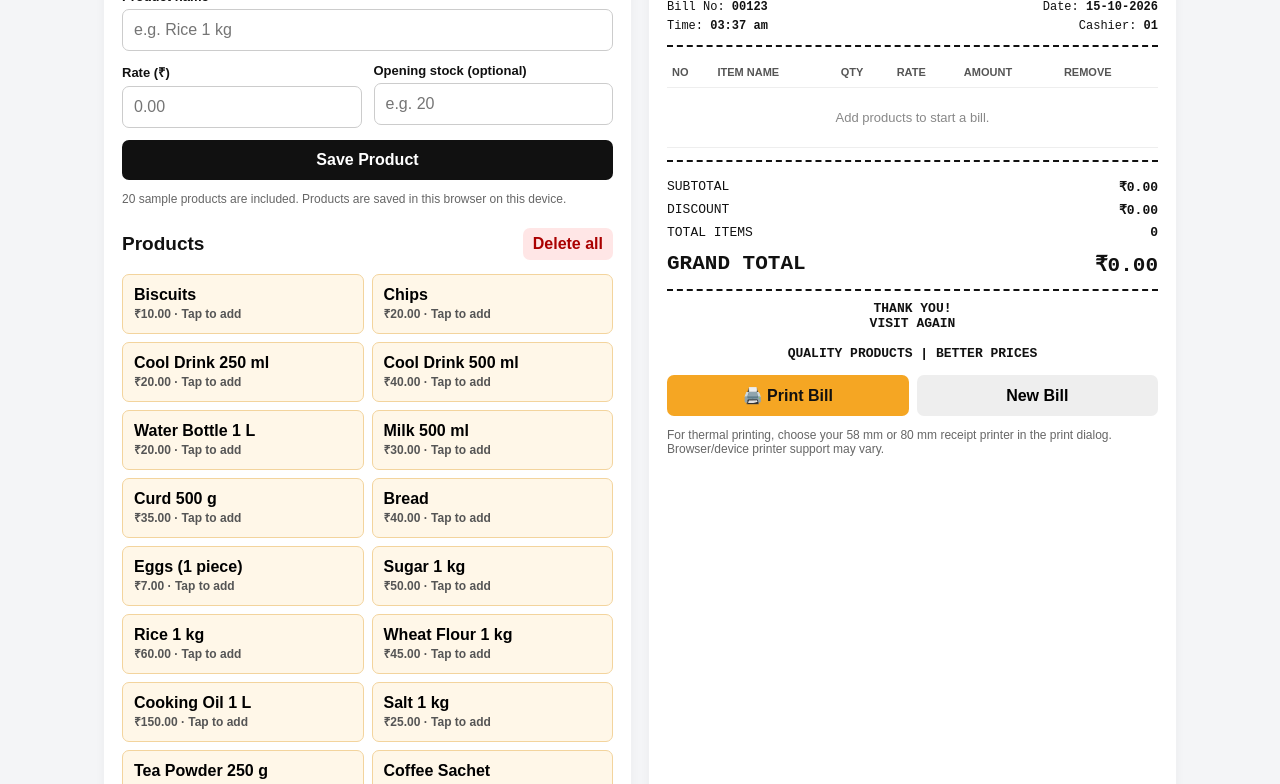
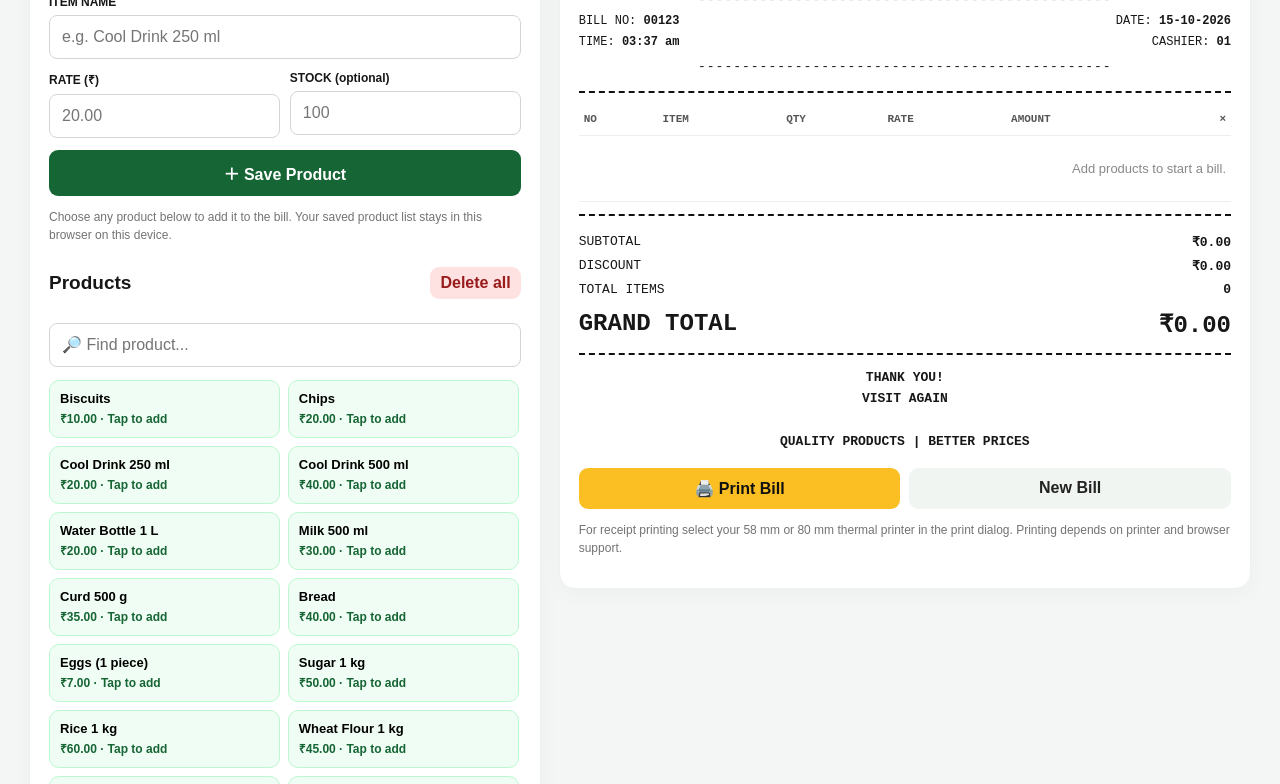
Before and after one commit to hellohacker143/Kirana-Store-E-Commerce, a plain HTML site: page billing/index.html in a window 1280 px wide. Shown: the part 181-965 px from the top of the page. Drawn offline with Linux system fonts and the light colour scheme.

Commit message:
Improve Sai Kirana thermal billing page

```diff
--- a/billing/index.html
+++ b/billing/index.html
@@ -1,66 +1,121 @@
-<!DOCTYPE html>
+<!doctype html>
 <html lang="en">
 <head>
-<meta charset="UTF-8">
-<meta name="viewport" content="width=device-width, initial-scale=1">
-<title>Sai Kirana Store — Billing</title>
+<meta charset="utf-8"><meta name="viewport" content="width=device-width,initial-scale=1">
+<title>Sai Kirana Store | Billing</title>
 <style>
-:root{--orange:#f5a623;--ink:#111;--muted:#666;--bg:#f4f5f7}
-*{box-sizing:border-box}body{margin:0;background:var(--bg);font-family:Arial,sans-serif;color:var(--ink)}
-header{background:var(--orange);padding:18px 16px;color:#111}header h1{margin:0;font-size:clamp(22px,4vw,32px);font-weight:900}header p{margin:5px 0 0;font-size:13px}
-main{max-width:1100px;margin:22px auto;padding:0 14px;display:grid;grid-template-columns:minmax(0,1fr) minmax(0,1fr);gap:18px}
-.card{background:#fff;border-radius:12px;padding:18px;box-shadow:0 2px 12px #0000000a}h2{font-size:19px;margin:0 0 14px}
-label{font-size:13px;font-weight:700;display:block;margin-bottom:5px}input,button{font:inherit}input{width:100%;padding:11px;border:1px solid #ccc;border-radius:7px;background:#fff}
-.formgrid{display:grid;grid-template-columns:1fr 1fr;gap:12px}.field{margin-bottom:12px}button{border:0;border-radius:7px;padding:11px 13px;font-weight:700;cursor:pointer}
-.primary{background:#111;color:#fff;width:100%}.orange{background:var(--orange);color:#111}.danger{background:#ffe6e6;color:#a00;padding:7px 10px}.small{font-size:12px;color:var(--muted)}
-.productlist{display:grid;grid-template-columns:repeat(2,minmax(0,1fr));gap:8px;margin-top:14px}.productbtn{background:#fff7e8;border:1px solid #f3d49d;text-align:left;padding:11px;min-width:0}.productbtn strong{display:block;overflow-wrap:anywhere}.productbtn span{font-size:12px;color:#555}
-.row{display:flex;align-items:center;justify-content:space-between;gap:8px}.tablewrap{overflow-x:auto}table{width:100%;border-collapse:collapse;font-size:13px}th,td{padding:9px 5px;border-bottom:1px solid #eee;text-align:left;white-space:nowrap}th{font-size:11px;color:#555;text-transform:uppercase}
-.qtyinput{width:58px;padding:7px}.billhead{text-align:center;border-bottom:2px dashed #111;padding-bottom:12px;margin-bottom:10px}.billhead h2{font-family:monospace;font-size:24px;margin:0 0 7px}
-.billmeta{font:12px monospace;display:flex;justify-content:space-between;gap:8px;flex-wrap:wrap}.billtotal{border-top:2px dashed #111;margin-top:12px;padding-top:10px;font-family:monospace}.totalrow{display:flex;justify-content:space-between;gap:10px;margin:7px 0}.grand{font-size:21px;font-weight:900;margin-top:12px}.billfoot{text-align:center;border-top:2px dashed #111;margin-top:12px;padding-top:10px;font-family:monospace;font-weight:bold}
-.actions{display:flex;gap:8px;margin-top:14px}.actions button{flex:1}.empty{text-align:center;color:#888;padding:22px 5px}#billNo{max-width:100px}
-@media(max-width:760px){main{grid-template-columns:1fr}.productlist{grid-template-columns:repeat(2,minmax(0,1fr))}}
-@media print{@page{size:80mm auto;margin:3mm}body{background:#fff;font-family:monospace}header,.no-print,.card.editor{display:none!important}main{display:block;margin:0;padding:0;max-width:none}.card.preview{box-shadow:none;border-radius:0;padding:0}.billhead h2{font-size:17px}.billmeta{font-size:10px}table{font-size:10px}th,td{padding:4px 1px}.billtotal{font-size:11px}.grand{font-size:16px}.billfoot{font-size:10px}}
+:root{--green:#166534;--green2:#15803d;--gold:#fbbf24;--ink:#171717;--muted:#737373;--line:#e5e7eb;--bg:#f4f6f5}
+*{box-sizing:border-box}body{margin:0;background:var(--bg);color:var(--ink);font-family:Arial,Helvetica,sans-serif}
+button,input{font:inherit}button{border:0;cursor:pointer;font-weight:700;border-radius:9px;padding:11px 14px}
+header{background:var(--green);color:white;padding:18px clamp(14px,4vw,42px);display:flex;justify-content:space-between;align-items:center;gap:12px;flex-wrap:wrap}
+.brand{font-size:clamp(22px,4vw,32px);font-weight:900;letter-spacing:.4px}.brand span{color:var(--gold)}header small{display:block;font-weight:400;margin-top:4px;color:#dcfce7}
+main{max-width:1250px;margin:22px auto;padding:0 14px;display:grid;grid-template-columns:minmax(300px,.85fr) minmax(0,1.15fr);gap:18px;align-items:start}
+.card{background:white;border-radius:16px;padding:19px;box-shadow:0 5px 22px #00000008;border:1px solid #eef0ee;min-width:0}
+h2{font-size:19px;margin:0 0 15px}.muted{color:var(--muted);font-size:12px;line-height:1.5}.field{margin:0 0 12px}label{font-size:12px;font-weight:800;display:block;margin-bottom:6px}
+input{width:100%;border:1px solid #d4d4d4;background:#fff;padding:12px;border-radius:8px;min-width:0;outline:none}input:focus{border-color:var(--green2);box-shadow:0 0 0 3px #15803d1a}
+.grid2{display:grid;grid-template-columns:1fr 1fr;gap:10px}.btn-green{background:var(--green);color:white}.btn-green:hover{background:#14532d}.btn-gold{background:var(--gold);color:#111}.btn-light{background:#f1f5f2;color:#222}.btn-red{background:#fee2e2;color:#991b1b;padding:7px 10px}.full{width:100%}
+.product-list{display:grid;grid-template-columns:repeat(2,minmax(0,1fr));gap:8px;margin-top:13px;max-height:420px;overflow:auto;padding-right:2px}
+.productbtn{background:#f0fdf4;border:1px solid #bbf7d0;text-align:left;padding:10px;min-width:0;border-radius:10px}.productbtn strong{display:block;overflow-wrap:anywhere;font-size:13px}.productbtn span{display:block;margin-top:4px;font-size:12px;color:#166534}
+.section-row{display:flex;justify-content:space-between;align-items:center;gap:8px;margin-top:23px;margin-bottom:12px}.section-row h2{margin:0}
+.billhead{text-align:center;border-bottom:2px dashed #111;padding-bottom:12px;margin-bottom:10px}.billhead h2{font-family:monospace;font-size:clamp(20px,2.5vw,28px);letter-spacing:1px;margin:0 0 8px}.dash{font-family:monospace;letter-spacing:1px;overflow:hidden;white-space:nowrap;margin:5px 0}
+.meta{font:12px monospace;display:flex;justify-content:space-between;gap:8px;flex-wrap:wrap;margin-top:7px}.tablewrap{width:100%;overflow-x:auto}
+table{border-collapse:collapse;width:100%;font-size:13px}th,td{padding:10px 5px;border-bottom:1px solid #eee;text-align:left}th{font:700 11px monospace;color:#555;text-transform:uppercase}td:last-child,th:last-child{text-align:right}
+.qtybox{width:58px;padding:7px;text-align:center}.remove-cell{text-align:right}.empty{text-align:center;color:#888;padding:25px 5px}
+.billtotals{border-top:2px dashed #111;margin-top:12px;padding-top:10px;font-family:monospace}.totalrow{display:flex;justify-content:space-between;gap:12px;margin:8px 0}.grand{font-size:clamp(18px,2.3vw,24px);font-weight:900;margin-top:13px}.billfoot{text-align:center;border-top:2px dashed #111;margin-top:14px;padding-top:12px;font-family:monospace;font-weight:bold;line-height:1.65}.actions{display:flex;gap:9px;margin-top:15px}.actions button{flex:1}
+.search{margin-top:12px}.summarychip{background:#f0fdf4;border-radius:10px;padding:10px 12px;font-size:12px;color:#166534;margin-top:12px}
+@media(max-width:820px){main{grid-template-columns:1fr}.product-list{max-height:300px}.card{padding:15px}}
+@media(max-width:430px){.grid2{grid-template-columns:1fr 1fr}.product-list{grid-template-columns:repeat(2,minmax(0,1fr))}.meta{font-size:11px}td,th{padding:8px 3px}.qtybox{width:48px}.actions{flex-direction:column}}
+@media print{
+ @page{size:80mm auto;margin:3mm}
+ body{background:#fff;font-family:monospace;color:#000}
+ header,.no-print,.editor,.screen-title{display:none!important}
+ main{display:block;max-width:none;margin:0;padding:0}.preview{display:block!important;border:0;border-radius:0;box-shadow:none;padding:0}
+ .billhead h2{font-size:17px;letter-spacing:0}.dash{letter-spacing:0;font-size:10px}.meta{font-size:10px}
+ table{font-size:10px;width:100%}th{font-size:9px}th,td{padding:4px 1px;border-bottom:1px dashed #999}
+ .billtotals{font-size:11px}.grand{font-size:16px}.billfoot{font-size:10px}
+ .remove-col,.qty-input-col{display:none!important}.qty-print{display:inline!important}
+}
+.qty-print{display:none}
 </style>
 </head>
 <body>
-<header><h1>SAI KIRANA STORE</h1><p>Simple billing · Add products, rates and quantities · Print thermal receipt</p></header>
+<header><div><div class="brand">SAI <span>KIRANA STORE</span></div><small>Quick billing · Product quantity · Thermal receipt printing</small></div><div style="font-size:13px;color:#dcfce7">🧾 Smart Billing</div></header>
 <main>
-<section class="card editor no-print">
-<h2>➕ Add Product</h2>
+<section class="card editor">
+<h2>＋ Add Product</h2>
 <form id="productForm">
-<div class="field"><label for="pname">Product name</label><input id="pname" required placeholder="e.g. Rice 1 kg"></div>
-<div class="formgrid"><div class="field"><label for="prate">Rate (₹)</label><input id="prate" type="number" min="0" step="0.01" required placeholder="0.00"></div><div class="field"><label for="pstock">Opening stock (optional)</label><input id="pstock" type="number" min="0" step="1" placeholder="e.g. 20"></div></div>
-<button class="primary" type="submit">Save Product</button></form>
-<p class="small">20 sample products are included. Products are saved in this browser on this device.</p>
-<div class="row" style="margin-top:22px"><h2 style="margin:0">Products</h2><button id="clearProducts" class="danger" type="button">Delete all</button></div>
-<div id="productList" class="productlist"></div><hr style="border:0;border-top:1px solid #eee;margin:20px 0">
-<h2>🧾 Bill details</h2><div class="formgrid"><div class="field"><label for="billNo">Bill number</label><input id="billNo" value="00123"></div><div class="field"><label for="cashier">Cashier</label><input id="cashier" value="01"></div></div>
-<div class="field"><label for="discount">Discount (₹)</label><input id="discount" type="number" min="0" step="0.01" value="0"></div>
+<div class="field"><label for="pname">ITEM NAME</label><input id="pname" required placeholder="e.g. Cool Drink 250 ml" autocomplete="off"></div>
+<div class="grid2"><div class="field"><label for="prate">RATE (₹)</label><input id="prate" type="number" min="0" step="0.01" required placeholder="20.00"></div><div class="field"><label for="pstock">STOCK (optional)</label><input id="pstock" type="number" min="0" step="1" placeholder="100"></div></div>
+<button class="btn-green full" type="submit">＋ Save Product</button></form>
+<p class="muted">Choose any product below to add it to the bill. Your saved product list stays in this browser on this device.</p>
+<div class="section-row"><h2>Products</h2><button id="clearProducts" class="btn-red" type="button">Delete all</button></div>
+<input id="productSearch" class="search" placeholder="🔎 Find product..." aria-label="Search products">
+<div id="productList" class="product-list"></div>
+<div class="section-row"><h2>Bill Settings</h2></div>
+<div class="grid2"><div class="field"><label for="billNo">BILL NO.</label><input id="billNo" value="00123"></div><div class="field"><label for="cashier">CASHIER</label><input id="cashier" value="01"></div></div>
+<div class="field"><label for="discount">DISCOUNT (₹)</label><input id="discount" type="number" min="0" step="0.01" value="0"></div>
+<div class="summarychip">Tip: Tap a product repeatedly to increase its quantity. Use × in the bill to remove any item.</div>
 </section>
 <section class="card preview">
-<div class="billhead"><h2>SAI KIRANA STORE</h2><div style="font-size:12px">--------------------------------</div><div class="billmeta"><span>Bill No: <b id="outBillNo">00123</b></span><span>Date: <b id="outDate"></b></span></div><div class="billmeta" style="margin-top:5px"><span>Time: <b id="outTime"></b></span><span>Cashier: <b id="outCashier">01</b></span></div></div>
-<div class="tablewrap"><table><thead><tr><th>No</th><th>Item Name</th><th>Qty</th><th>Rate</th><th>Amount</th><th class="no-print">Remove</th></tr></thead><tbody id="billRows"><tr><td colspan="6" class="empty">Add products to start a bill.</td></tr></tbody></table></div>
-<div class="billtotal"><div class="totalrow"><span>SUBTOTAL</span><strong id="subtotal">₹0.00</strong></div><div class="totalrow"><span>DISCOUNT</span><strong id="discountOut">₹0.00</strong></div><div class="totalrow"><span>TOTAL ITEMS</span><strong id="itemCount">0</strong></div><div class="totalrow grand"><span>GRAND TOTAL</span><strong id="grandTotal">₹0.00</strong></div></div>
+<div class="billhead">
+<h2>SAI KIRANA STORE</h2>
+<div class="dash">-----------------------------------------------</div>
+<div class="meta"><span>BILL NO: <b id="outBillNo">00123</b></span><span>DATE: <b id="outDate"></b></span></div>
+<div class="meta"><span>TIME: <b id="outTime"></b></span><span>CASHIER: <b id="outCashier">01</b></span></div>
+<div class="dash" style="margin-top:10px">-----------------------------------------------</div>
+</div>
+<div class="tablewrap"><table><thead><tr><th>No</th><th>Item</th><th>Qty</th><th>Rate</th><th>Amount</th><th class="no-print remove-col">×</th></tr></thead><tbody id="billRows"><tr><td colspan="6" class="empty">Add products to start a bill.</td></tr></tbody></table></div>
+<div class="billtotals"><div class="totalrow"><span>SUBTOTAL</span><strong id="subtotal">₹0.00</strong></div><div class="totalrow"><span>DISCOUNT</span><strong id="discountOut">₹0.00</strong></div><div class="totalrow"><span>TOTAL ITEMS</span><strong id="itemCount">0</strong></div><div class="totalrow grand"><span>GRAND TOTAL</span><strong id="grandTotal">₹0.00</strong></div></div>
 <div class="billfoot">THANK YOU!<br>VISIT AGAIN<br><br>QUALITY PRODUCTS | BETTER PRICES</div>
-<div class="actions no-print"><button class="orange" id="printBtn" type="button">🖨️ Print Bill</button><button id="newBill" type="button" style="background:#eee">New Bill</button></div>
-<p class="small no-print">For thermal printing, choose your 58 mm or 80 mm receipt printer in the print dialog. Browser/device printer support may vary.</p>
-</section></main>
+<div class="actions no-print"><button class="btn-gold" id="printBtn" type="button">🖨️ Print Bill</button><button class="btn-light" id="newBill" type="button">New Bill</button></div>
+<p class="muted no-print" style="margin-top:12px">For receipt printing select your 58 mm or 80 mm thermal printer in the print dialog. Printing depends on printer and browser support.</p>
+</section>
+</main>
 <script>
 const $=id=>document.getElementById(id);
 const money=n=>'₹'+Number(n||0).toLocaleString('en-IN',{minimumFractionDigits:2,maximumFractionDigits:2});
 const defaultProducts=[
 {name:'Biscuits',rate:10,stock:100},{name:'Chips',rate:20,stock:100},{name:'Cool Drink 250 ml',rate:20,stock:100},{name:'Cool Drink 500 ml',rate:40,stock:100},{name:'Water Bottle 1 L',rate:20,stock:100},{name:'Milk 500 ml',rate:30,stock:100},{name:'Curd 500 g',rate:35,stock:100},{name:'Bread',rate:40,stock:50},{name:'Eggs (1 piece)',rate:7,stock:100},{name:'Sugar 1 kg',rate:50,stock:100},{name:'Rice 1 kg',rate:60,stock:100},{name:'Wheat Flour 1 kg',rate:45,stock:100},{name:'Cooking Oil 1 L',rate:150,stock:50},{name:'Salt 1 kg',rate:25,stock:100},{name:'Tea Powder 250 g',rate:100,stock:50},{name:'Coffee Sachet',rate:5,stock:200},{name:'Chocolate',rate:20,stock:100},{name:'Noodles',rate:15,stock:100},{name:'Soap',rate:35,stock:100},{name:'Detergent Powder 500 g',rate:60,stock:50}];
-let products=JSON.parse(localStorage.getItem('saiProducts')||'null');
-if(!Array.isArray(products)){products=defaultProducts;localStorage.setItem('saiProducts',JSON.stringify(products));}
-let cart=[];const today=()=>new Date().toLocaleDateString('en-GB').replaceAll('/','-');
-function saveProducts(){localStorage.setItem('saiProducts',JSON.stringify(products));renderProducts();}
-function renderProducts(){const list=$('productList');list.innerHTML='';if(!products.length){list.innerHTML='<div class="empty" style="grid-column:1/-1">No products yet. Add one above.</div>';return;}products.forEach((p,i)=>{const b=document.createElement('button');b.type='button';b.className='productbtn';b.innerHTML='<strong></strong><span></span>';b.querySelector('strong').textContent=p.name;b.querySelector('span').textContent=money(p.rate)+' · Tap to add';b.onclick=()=>addToCart(i);list.appendChild(b);});}
-$('productForm').addEventListener('submit',e=>{e.preventDefault();const name=$('pname').value.trim(),rate=Number($('prate').value);if(!name||!Number.isFinite(rate)||rate<0)return;const existing=products.find(p=>p.name.toLowerCase()===name.toLowerCase());if(existing)existing.rate=rate;else products.push({name,rate,stock:$('pstock').value===''?null:Number($('pstock').value)});saveProducts();e.target.reset();$('pname').focus();});
-$('clearProducts').onclick=()=>{if(confirm('Delete all saved products?')){products=[];saveProducts();}};
-function addToCart(i){const p=products[i],found=cart.find(x=>x.name===p.name);if(found)found.qty++;else cart.push({name:p.name,rate:Number(p.rate),qty:1});renderBill();}
-function removeItem(i){cart.splice(i,1);renderBill();}
-function renderBill(){const body=$('billRows');body.innerHTML='';if(!cart.length)body.innerHTML='<tr><td colspan="6" class="empty">Add products to start a bill.</td></tr>';cart.forEach((p,i)=>{const tr=document.createElement('tr');tr.innerHTML='<td>'+(i+1)+'</td><td></td><td><input class="qtyinput no-print" type="number" min="1" step="1" value="'+p.qty+'" aria-label="Quantity"></td><td>'+money(p.rate)+'</td><td>'+money(p.rate*p.qty)+'</td><td class="no-print"><button class="danger" type="button">×</button></td>';tr.children[1].textContent=p.name;tr.querySelector('input').onchange=e=>{p.qty=Math.max(1,Math.floor(Number(e.target.value)||1));renderBill();};tr.querySelector('button').onclick=()=>removeItem(i);body.appendChild(tr);});const subtotal=cart.reduce((s,p)=>s+p.rate*p.qty,0);const discount=Math.min(Math.max(0,Number($('discount').value)||0),subtotal);$('subtotal').textContent=money(subtotal);$('discountOut').textContent=money(discount);$('itemCount').textContent=cart.reduce((s,p)=>s+p.qty,0);$('grandTotal').textContent=money(subtotal-discount);$('outBillNo').textContent=$('billNo').value||'—';$('outCashier').textContent=$('cashier').value||'—';const d=new Date();$('outDate').textContent=today();$('outTime').textContent=d.toLocaleTimeString('en-IN',{hour:'2-digit',minute:'2-digit',hour12:true});}
-$('discount').addEventListener('input',renderBill);$('billNo').addEventListener('input',renderBill);$('cashier').addEventListener('input',renderBill);$('printBtn').onclick=()=>window.print();
-$('newBill').onclick=()=>{if(cart.length&&!confirm('Start a new bill and clear current items?'))return;cart=[];$('discount').value=0;const n=Number($('billNo').value);if(Number.isFinite(n))$('billNo').value=String(n+1).padStart(5,'0');renderBill();};
+let products;
+try{products=JSON.parse(localStorage.getItem('saiProducts')||'null')}catch(e){products=null}
+if(!Array.isArray(products)){products=defaultProducts;localStorage.setItem('saiProducts',JSON.stringify(products))}
+let cart=[];
+const today=()=>new Date().toLocaleDateString('en-GB').replaceAll('/','-');
+function saveProducts(){try{localStorage.setItem('saiProducts',JSON.stringify(products))}catch(e){alert('Browser storage is unavailable.');}renderProducts()}
+function renderProducts(){
+ const list=$('productList'),query=$('productSearch').value.trim().toLowerCase();list.innerHTML='';
+ const filtered=products.map((p,i)=>({...p,_index:i})).filter(p=>p.name.toLowerCase().includes(query));
+ if(!filtered.length){list.innerHTML='<div class="empty" style="grid-column:1/-1">No matching products.</div>';return}
+ filtered.forEach(p=>{const b=document.createElement('button');b.type='button';b.className='productbtn';const strong=document.createElement('strong');strong.textContent=p.name;const span=document.createElement('span');span.textContent=money(p.rate)+' · Tap to add';b.append(strong,span);b.onclick=()=>addToCart(p._index);list.appendChild(b)})
+}
+$('productSearch').addEventListener('input',renderProducts);
+$('productForm').addEventListener('submit',e=>{
+ e.preventDefault();const name=$('pname').value.trim(),rate=Number($('prate').value),stock=$('pstock').value===''?null:Number($('pstock').value);
+ if(!name||!Number.isFinite(rate)||rate<0)return;
+ const existing=products.find(p=>p.name.toLowerCase()===name.toLowerCase());
+ if(existing){existing.rate=rate;if(stock!==null)existing.stock=stock}
+ else products.push({name,rate,stock});
+ saveProducts();e.target.reset();$('pname').focus()
+});
+$('clearProducts').onclick=()=>{if(confirm('Delete every saved product from this browser?')){products=[];saveProducts()}};
+function addToCart(i){const p=products[i];if(!p)return;const found=cart.find(x=>x.name===p.name);if(found)found.qty++;else cart.push({name:p.name,rate:Number(p.rate)||0,qty:1});renderBill()}
+function removeItem(i){cart.splice(i,1);renderBill()}
+function renderBill(){
+ const body=$('billRows');body.innerHTML='';
+ if(!cart.length){const tr=document.createElement('tr'),td=document.createElement('td');td.colSpan=6;td.className='empty';td.textContent='Add products to start a bill.';tr.appendChild(td);body.appendChild(tr)}
+ cart.forEach((p,i)=>{
+  const tr=document.createElement('tr');
+  const values=[i+1,p.name,p.qty,money(p.rate),money(p.rate*p.qty)];
+  values.forEach((v,j)=>{const td=document.createElement('td');if(j===1)td.textContent=v;else if(j===2){const input=document.createElement('input');input.className='qtybox no-print qty-input-col';input.type='number';input.min='1';input.step='1';input.value=p.qty;input.setAttribute('aria-label','Quantity for '+p.name);input.onchange=e=>{p.qty=Math.max(1,Math.floor(Number(e.target.value)||1));renderBill()};const print=document.createElement('span');print.className='qty-print';print.textContent=p.qty;td.append(input,print)}else td.textContent=v;tr.appendChild(td)});
+  const remove=document.createElement('td');remove.className='no-print remove-col remove-cell';const b=document.createElement('button');b.type='button';b.className='btn-red';b.textContent='×';b.title='Remove '+p.name;b.onclick=()=>removeItem(i);remove.appendChild(b);tr.appendChild(remove);body.appendChild(tr)
+ });
+ const subtotal=cart.reduce((s,p)=>s+p.rate*p.qty,0),discount=Math.min(Math.max(0,Number($('discount').value)||0),subtotal);
+ $('subtotal').textContent=money(subtotal);$('discountOut').textContent=money(discount);$('itemCount').textContent=cart.reduce((s,p)=>s+p.qty,0);$('grandTotal').textContent=money(subtotal-discount);
+ $('outBillNo').textContent=$('billNo').value||'—';$('outCashier').textContent=$('cashier').value||'—';
+ const d=new Date();$('outDate').textContent=today();$('outTime').textContent=d.toLocaleTimeString('en-IN',{hour:'2-digit',minute:'2-digit',hour12:true});
+}
+$('discount').addEventListener('input',renderBill);$('billNo').addEventListener('input',renderBill);$('cashier').addEventListener('input',renderBill);
+$('printBtn').onclick=()=>{if(!cart.length){alert('Add at least one product before printing.');return}window.print()};
+$('newBill').onclick=()=>{if(cart.length&&!confirm('Start a new bill and clear current items?'))return;cart=[];$('discount').value=0;const n=Number($('billNo').value);if(Number.isFinite(n))$('billNo').value=String(n+1).padStart(5,'0');renderBill()};
 renderProducts();renderBill();
 </script></body></html>
```
